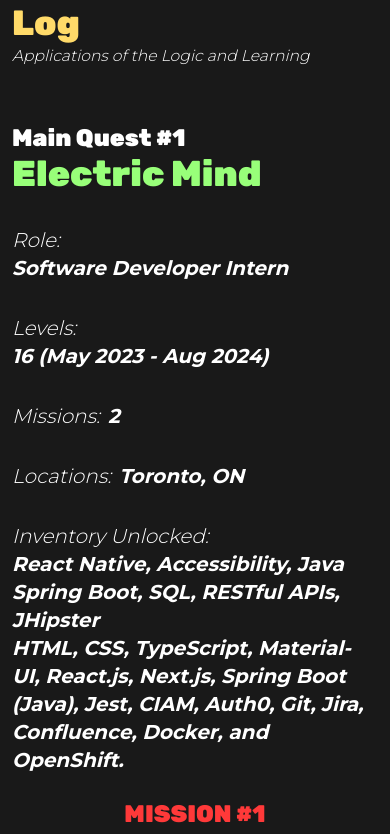
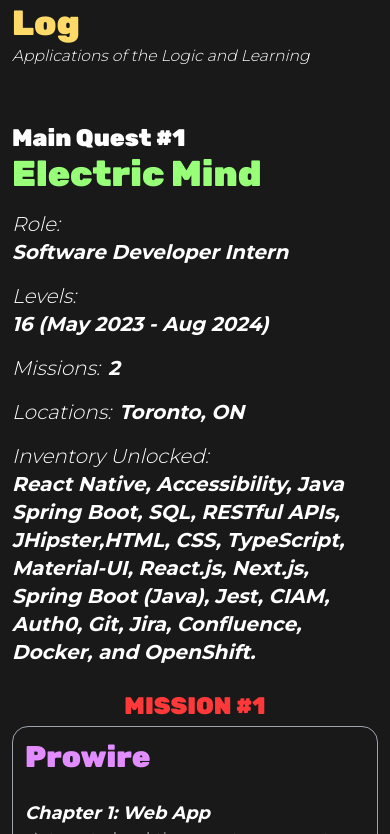
Before and after one commit to jasmines08/portfolio, a Next.js app: page /left-brain in a window 390 px wide. Shown: the part 990-1824 px from the top of the page. Built offline with nearby package versions, Linux system fonts and the light colour scheme.

Commit message:
minor spacing fix for phone

```diff
--- a/src/app/left-brain/admass.tsx
+++ b/src/app/left-brain/admass.tsx
@@ -37,7 +37,7 @@
           </div>
         </div>
       </div>
-      <div className="basis-2/5 flex flex-col gap-y-6">
+      <div className="basis-2/5 flex flex-col sm:gap-y-6 gap-y-4">
         <div>
           <h2 className="font-rubik text-2xl font-extrabold">Side Quest #1</h2>
           <h1 className="font-rubik text-3xl sm:text-4xl font-extrabold text-ngreen">
--- a/src/app/left-brain/electric-mind.tsx
+++ b/src/app/left-brain/electric-mind.tsx
@@ -3,7 +3,7 @@
     <div className="flex sm:flex-row flex-col">
       <div className="basis-2/3">
         <div className="flex sm:flex-row flex-col">
-          <div className="basis-1/2 flex flex-col gap-y-8 mt-6 2xl:gap-y-4">
+          <div className="basis-1/2 flex flex-col sm:gap-y-8 gap-y-4 mt-6 2xl:gap-y-4">
             <div>
               <h2 className="font-rubik text-2xl font-extrabold">
                 Main Quest #1
@@ -38,14 +38,14 @@
               <p className="font-sans font-extralight italic text-xl">
                 Inventory Unlocked:
               </p>
-              <p className="font-sans font-bold italic text-xl">
+              <p className="font-sans font-bold italic text-xl mb-6 sm:mb-0">
                 React Native, Accessibility, Java Spring Boot, SQL, RESTful
                 APIs, JHipster
-              </p>
-              <p className="font-sans font-bold italic text-xl mb-6 sm:mt-6 sm:hidden">
-                HTML, CSS, TypeScript, Material-UI, React.js, Next.js, Spring
-                Boot (Java), Jest, CIAM, Auth0, Git, Jira, Confluence, Docker,
-                and OpenShift.
+                <span className="sm:hidden">
+                  ,HTML, CSS, TypeScript, Material-UI, React.js, Next.js, Spring
+                  Boot (Java), Jest, CIAM, Auth0, Git, Jira, Confluence, Docker,
+                  and OpenShift.
+                </span>
               </p>
             </div>
           </div>
--- a/src/app/left-brain/mcmaster-uni.tsx
+++ b/src/app/left-brain/mcmaster-uni.tsx
@@ -49,7 +49,7 @@
           </div>
         </div>
       </div>
-      <div className="basis-2/5 flex flex-col gap-y-6 items-end sm:mt-12">
+      <div className="basis-2/5 flex flex-col sm:gap-y-6 gap-y-4 items-end sm:mt-12">
         <div>
           <h2 className="font-rubik text-2xl font-extrabold text-right">
             Main Quest #2
```
